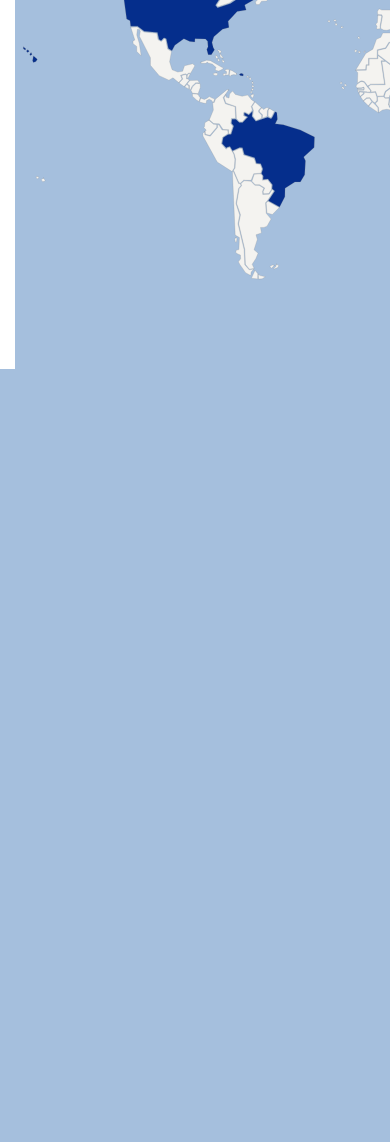
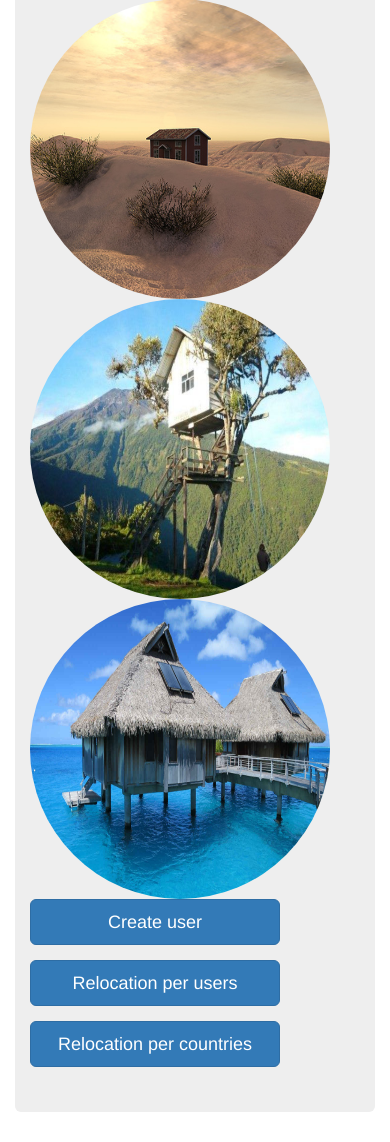
Before and after one commit to thiagosenador/RelocationTool, a Flask app: page / in a window 390 px wide; the page is wider, and only the part inside the window is pictured. Shown: the part 494-1636 px from the top of that part. Before the commit the page ends 863 px from the top of that part, so only its background shows below. Run offline with Flask 2, Linux system fonts and the light colour scheme; some libraries are stand-ins or nearby versions.

Commit message:
home page fixes

```diff
--- a/RelocationTool/bookshelf/templates/RelocationCountry.html
+++ b/RelocationTool/bookshelf/templates/RelocationCountry.html
@@ -26,9 +26,6 @@
 
 <script>
     $(document).ready(function () {
-
-        var selectedCountry;
-
         $('#vmap').vectorMap({
             map: 'world_en',
             backgroundColor: '#a5bfdd',
--- a/RelocationTool/bookshelf/templates/welcome.html
+++ b/RelocationTool/bookshelf/templates/welcome.html
@@ -1,26 +1,37 @@
-{% extends "base.html" %}
+<!DOCTYPE html>
+<html lang="en">
+<head>
+    <title>Portkey - Moving people around the world!</title>
+    <meta charset="utf-8">
+    <meta name="viewport" content="width=device-width, initial-scale=1">
 
-{% block content %}
+    <link rel="stylesheet" href="//maxcdn.bootstrapcdn.com/bootstrap/3.3.2/css/bootstrap.min.css">
 
-<h3>Welcome to Portkey</h3>
+    <script type="text/javascript" src="//code.jquery.com/jquery-1.11.3.min.js"></script>
+</head>
+<body>
+    <div class="container">
+        <div class="jumbotron">
+            <h1>Welcome to Portkey</h1>
+            <h2>Let's move the people!!!</h2>
+            <br />
+            <br />
+            <div class="row">
+                <div class="col-md-8">
+                    <img src="{{ url_for('static', filename='eskimo.jpg') }}" class="img-circle" width="300" height="300" />
+                    <img src="{{ url_for('static', filename='desert.jpg') }}" class="img-circle" width="300" height="300" />
+                    <img src="{{ url_for('static', filename='treeHouse.jpg') }}" class="img-circle" width="300" height="300" />
+                    <img src="{{ url_for('static', filename='tropical.jpg') }}" class="img-circle" width="300" height="300" />
+                </div>
 
-<script>
-    $(document).ready(function () {
-        $('#vmap').vectorMap({
-            map: 'world_en',
-            backgroundColor: '#a5bfdd',
-            borderColor: '#818181',
-            borderOpacity: 0.25,
-            borderWidth: 1,
-            enableZoom: true,
-            hoverColor: '#E3E6EC',
-            normalizeFunction: 'linear',
-            selectedColor: '#052E8C',
-            selectedRegions: ['BR', 'US', 'IN']
-        });
-    });
-</script>
+                <div class="col-md-4">
+                    <p><a class="btn btn-primary btn-lg" style="width: 250px;" href="/createuser" role="button">Create user</a></p>
+                    <p><a class="btn btn-primary btn-lg" style="width: 250px;" href="/ShowUserPreferences" role="button">Relocation per users</a></p>
+                    <p><a class="btn btn-primary btn-lg" style="width: 250px;" href="/RelocationCountry" role="button">Relocation per countries</a></p>
+                </div>
+            </div>
 
-<div id="vmap" style="width: 800px; height: 600px;"></div>
-
-{% endblock %}
+        </div>
+    </div>
+</body>
+</html>
```
Also changed, not shown: RelocationTool/bookshelf/static/desert.jpg (added), RelocationTool/bookshelf/static/treeHouse.jpg (added), RelocationTool/bookshelf/static/tropical.jpg (added), 2 other files.
